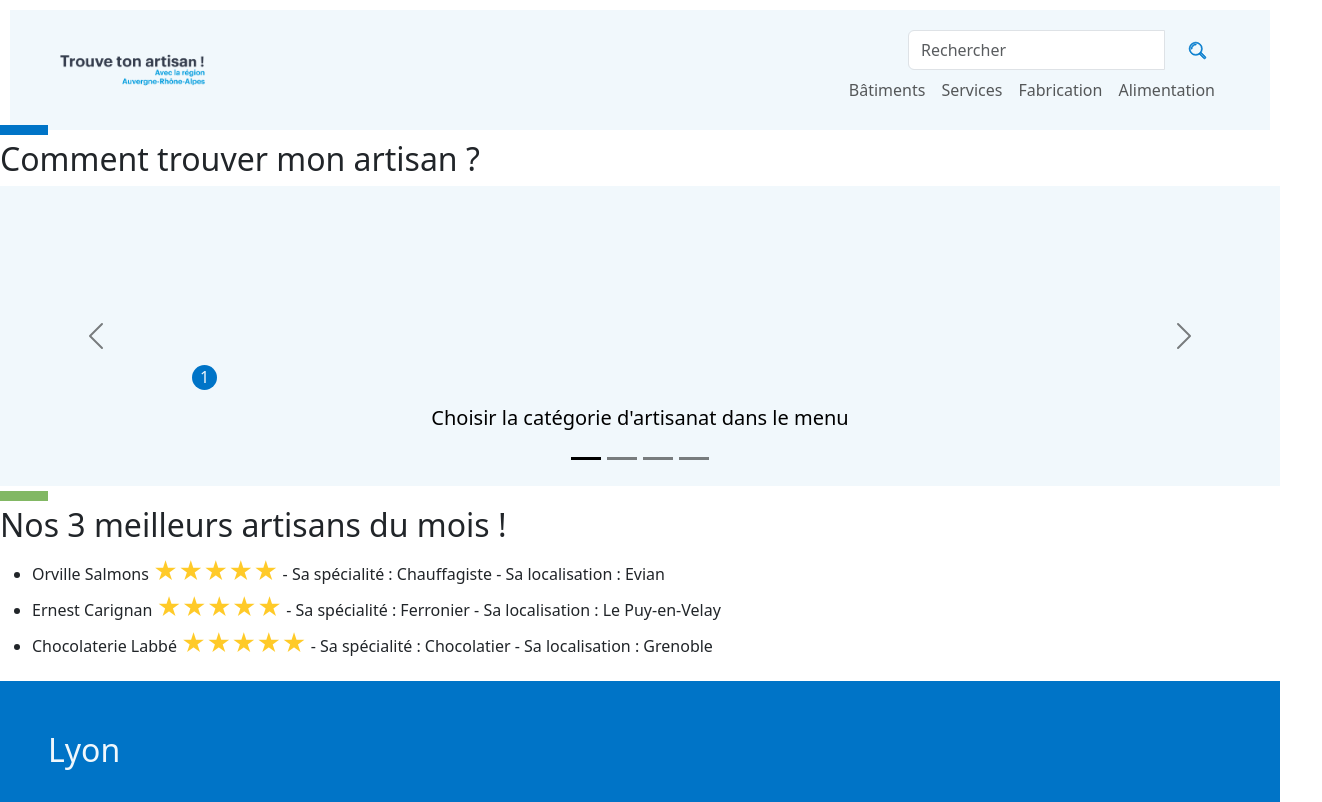
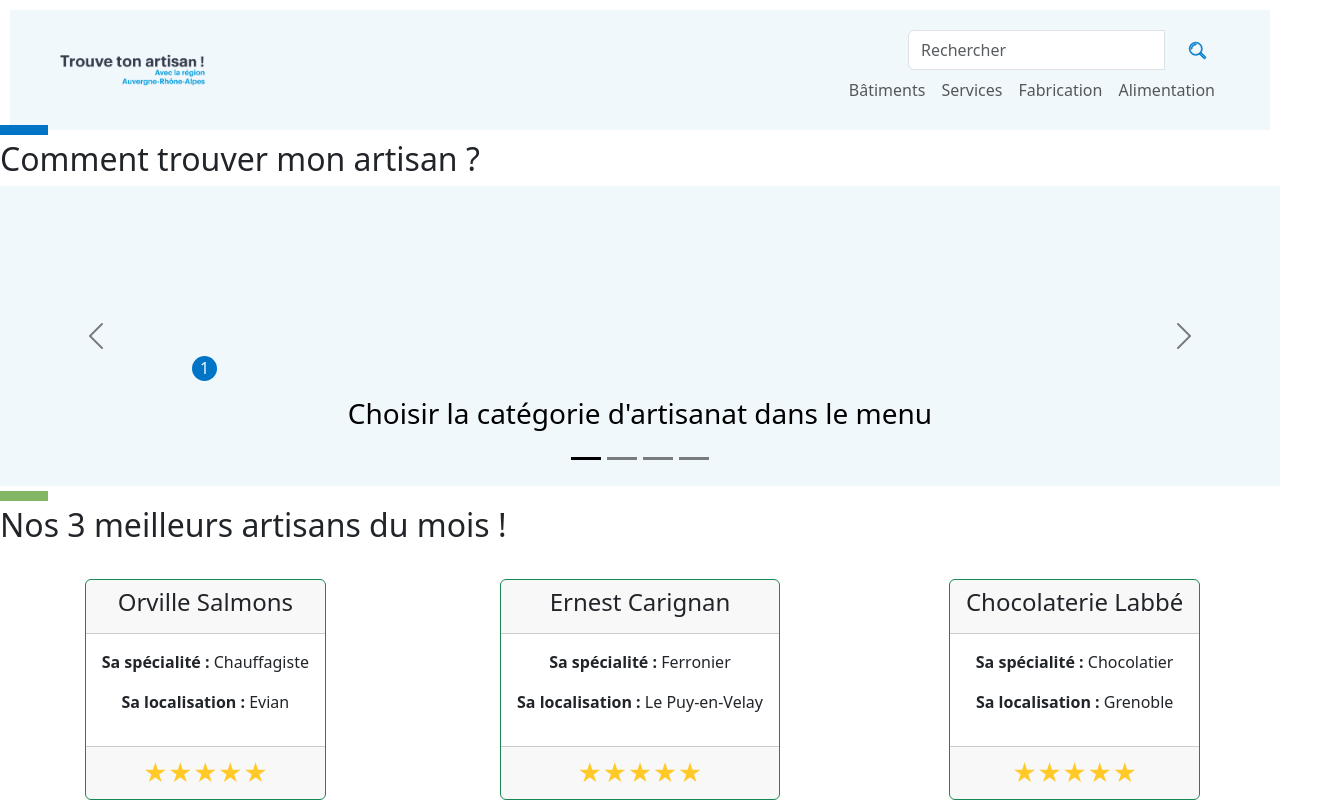
Before and after one commit to LeaKglr/TrouveTonArtisan, an Angular app: page / in a window 1280 px wide. Shown: the top 802 px of the page, 1322 px wide, since content can reach past the window. Built offline with nearby package versions, Linux system fonts and the light colour scheme.

Commit message:
Suite ajout de contenu page d'accueil

```diff
--- a/src/app/accueil/accueil.component.html
+++ b/src/app/accueil/accueil.component.html
@@ -27,7 +27,7 @@
                     <div *ngFor="let etape of etapes; let i = index"  [ngClass]="{'carousel-item': true, 'active': i === 0}" data-bs-interval="10000">
                         <div class="carousel-caption d-none d-md-block">
                             <p id="number">{{etape.nombre}}</p>
-                            <h5>{{etape.title}}</h5>
+                            <h3>{{etape.title}}</h3>
                             <p>{{etape.description}}</p>
                         </div>
                   </div>
@@ -42,18 +42,26 @@
                 </button>
               </div>
         </div>
-        <div id="artisansdumois">
+        <div id="artisansdumois" >
             <h2>{{artisansdumois}}</h2>
-            <ul>
-                <li *ngFor="let artisan of topArtisans">
-                    {{ artisan.name }}
-                    <ng-container *ngFor="let filled of getStars(artisan.note)">
-                        <span [class.filled]="filled" class="star">&#9733;</span>
-                    </ng-container>
-                    - Sa spécialité : {{artisan.specialty}}
-                    - Sa localisation : {{artisan.location}}
-                </li>
-            </ul>
+            <div id="card" class="row row-cols-1 row-cols-md-3 g-4">
+                <div class="col" *ngFor="let artisan of topArtisans" >
+                    <div class="card border-success mb-3"  style="max-width: 23rem;">
+                        <div class="card-header" >
+                            <h4>{{ artisan.name }}</h4>
+                        </div>
+                        <div class="card-body">
+                            <p><strong>Sa spécialité : </strong>{{artisan.specialty}}</p>
+                            <p><strong>Sa localisation : </strong>{{artisan.location}}</p>
+                        </div>
+                        <div class="card-footer">
+                            <ng-container *ngFor="let filled of getStars(artisan.note)">
+                                <span [class.filled]="filled" class="star">&#9733;</span>
+                            </ng-container>
+                        </div>
+                    </div>
+                </div>
+            </div>
         </div>
     </main>
 
--- a/src/app/accueil/accueil.component.scss
+++ b/src/app/accueil/accueil.component.scss
@@ -55,4 +55,16 @@
         height: 0.6rem;
         background-color: #82b864;
     }
+
+    .col {
+        display: flex;
+        flex-direction: column;
+        align-items: center;
+        justify-content: center;
+        margin-top: 50px;
+
+        .card-header, .card-body, .card-footer {
+            text-align: center;
+        }
+    }
 }
--- a/src/styles.scss
+++ b/src/styles.scss
@@ -1 +1,10 @@
 /* You can add global styles to this file, and also import other style files */
+* {
+    box-sizing: border-box;
+}
+
+html, body {
+    overflow-x: hidden;
+    margin: 0;
+    padding: 0;
+  }
```
